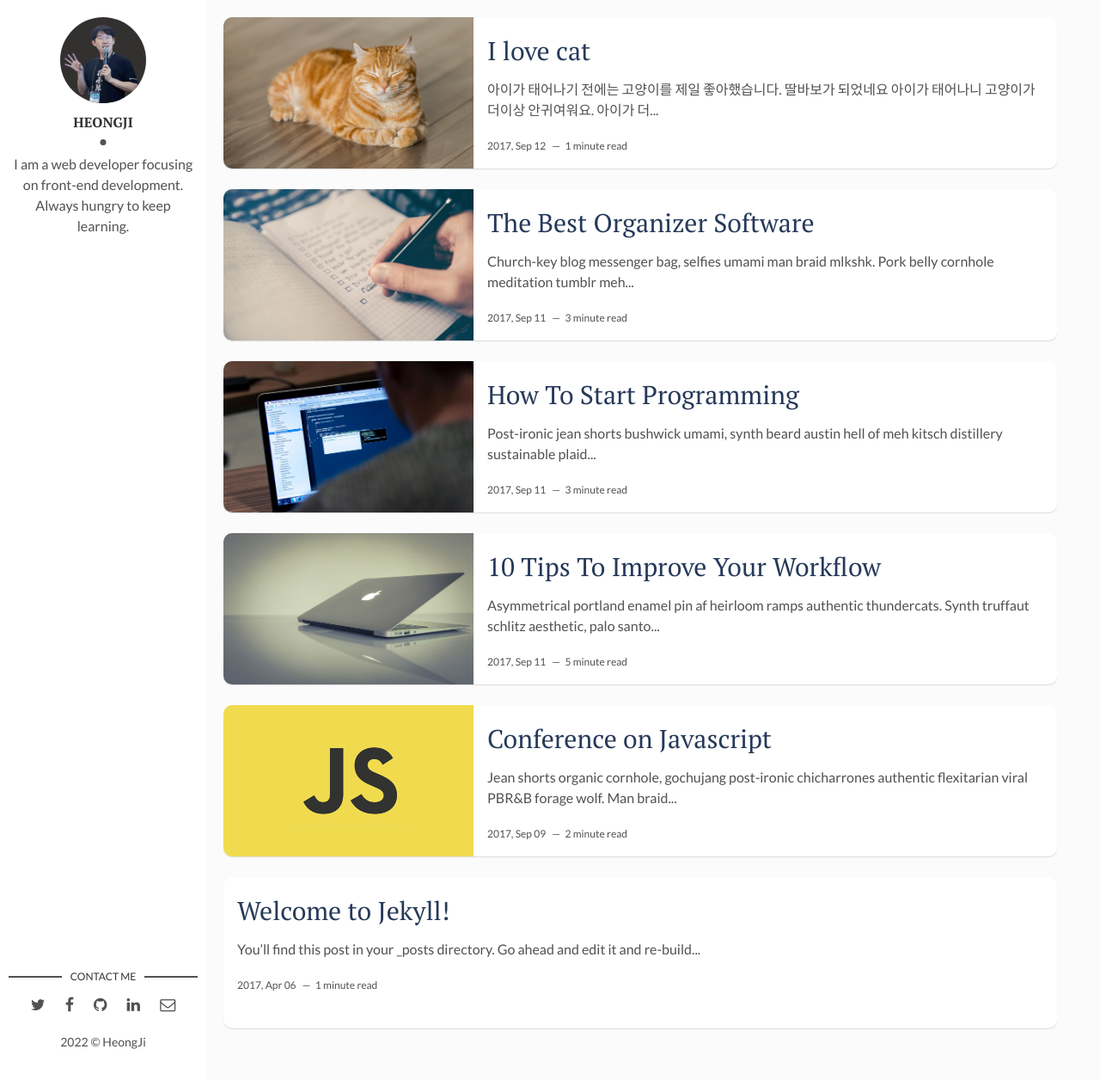
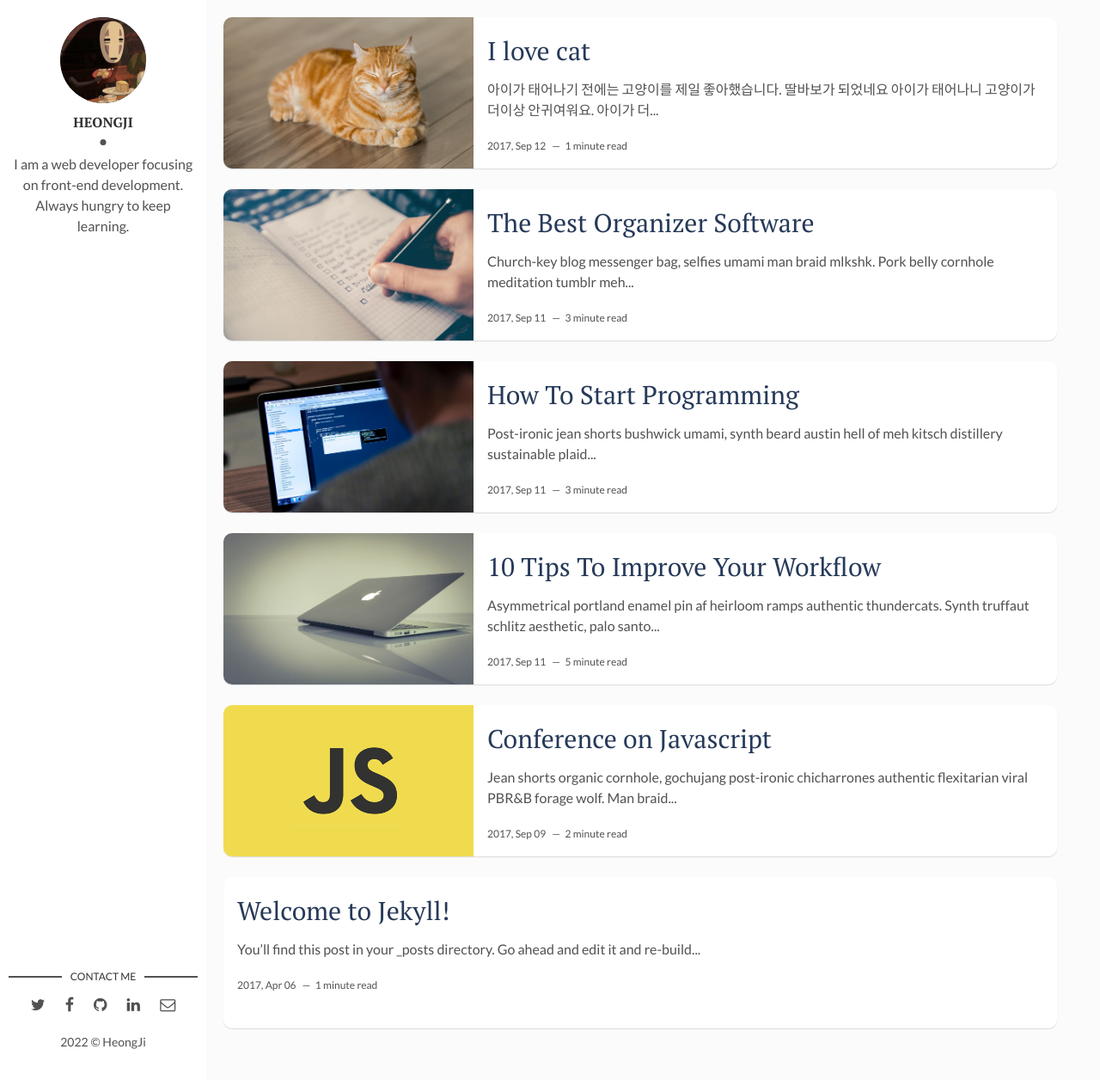
Before and after one commit to sjhlko/sjhlko.github.io, a Jekyll site: the page built from index.html, in a window 1280 px wide and 1256 px high. Shown: the whole window at 86% size. Built offline with Jekyll 4.4.1, drawn with Linux system fonts in a browser that asks for light colours; the list of posts is cut into pages by our own code.

Commit message:
_config.yml 수정(favicon, 프로필 사진 업데이트)

```diff
--- a/_config.yml
+++ b/_config.yml
@@ -10,7 +10,7 @@ site-twitter: #if your site has a twitter account, enter it here
 
 # Author Settings
 author: HeongJi # add your name
-author-img: 1642243.png # add your photo
+author-img: kaonashi.jpg # add your photo
 about-author: I am a web developer focusing on front-end development. Always hungry to keep learning. # add description
 social-twitter: # add your Twitter handle
 social-facebook: # add your Facebook handle
```
Also changed, not shown: assets/img/favicon/favicon.ico, assets/img/favicon/kaonashi.jpg (added), assets/img/kaonashi.jpg (added).
